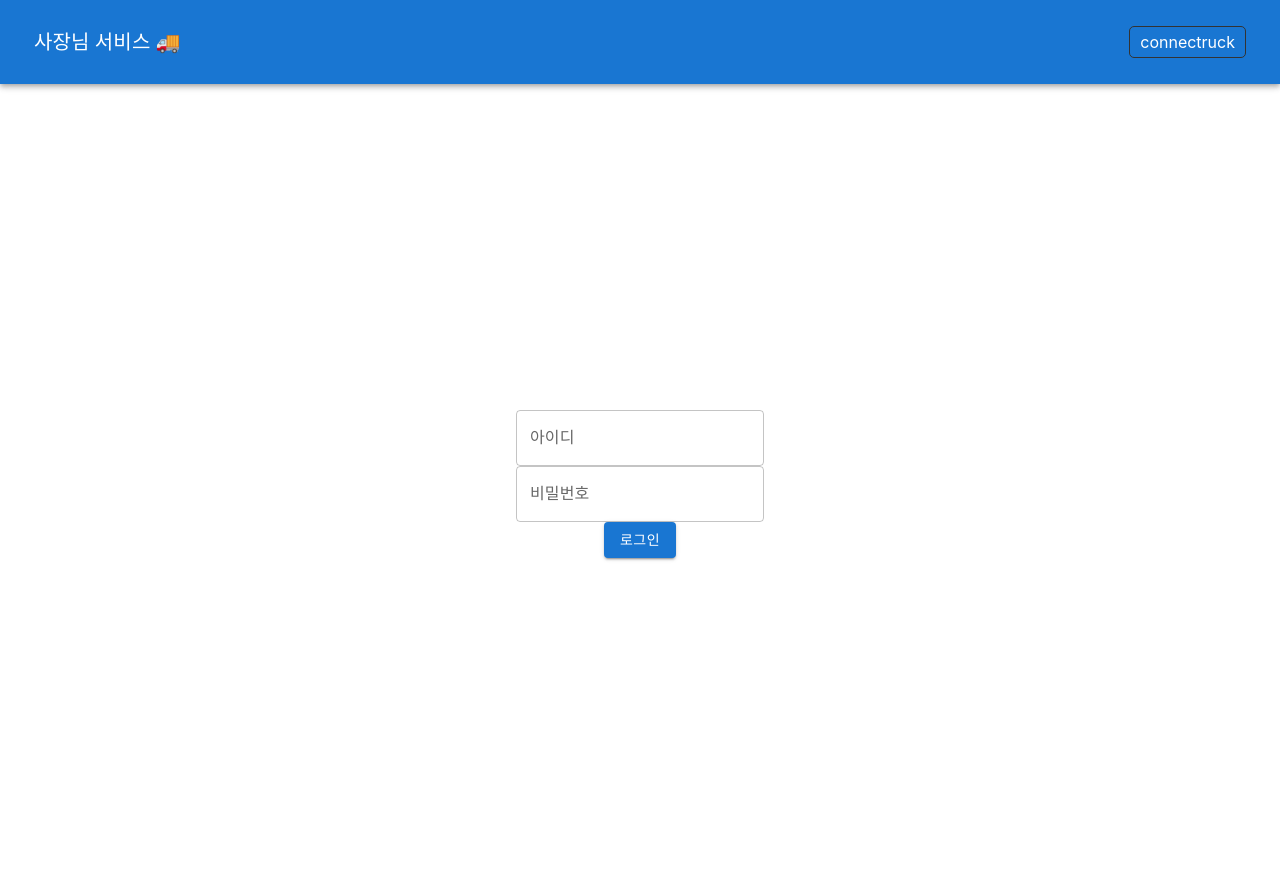
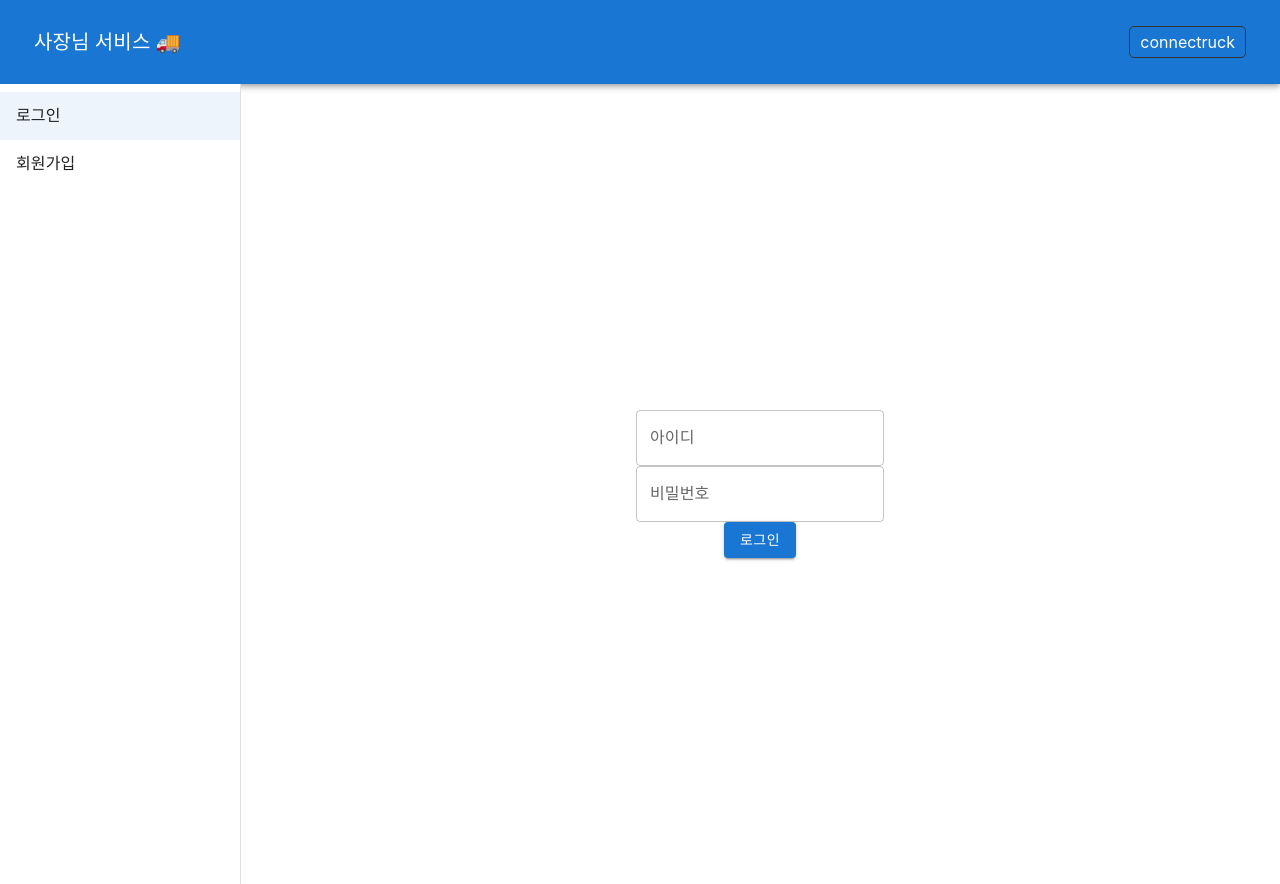
Before and after one commit to YJGwon/connectruck, a React (Create React App) app in the folder frontend/: page /owners/signin in a window 1280 px wide. Built offline with nearby package versions, Linux system fonts and the light colour scheme.

Commit message:
feat(ui-owners): 로그인 페이지에 sidebar 추가

```diff
--- a/frontend/src/component/sidebar/SideBar.jsx
+++ b/frontend/src/component/sidebar/SideBar.jsx
@@ -23,7 +23,10 @@ export default function SideBar(props) {
                 <List>
                     {
                         buttons.map((button, index) => (
-                            <ListItemButton key={index} href={button.link}>
+                            <ListItemButton
+                                key={index}
+                                href={button.link}
+                                selected={button.selected}>
                                 <ListItemText primary={button.name}/>
                             </ListItemButton>
                         ))
--- /dev/null
+++ b/frontend/src/page/owners/login/OwnersLogin.css
@@ -0,0 +1,4 @@
+.content {
+    flex-grow: 1;
+    display: flex;
+}
--- /dev/null
+++ b/frontend/src/page/owners/login/OwnersLogin.jsx
@@ -0,0 +1,30 @@
+import React from "react";
+import './OwnersLogin.css';
+
+import SideBar from "../../../component/sidebar/SideBar";
+import LoginForm from "../../../component/loginform/LoginForm";
+
+export default function OwnersLogin() {
+    // sidebar props
+    const buttons = [
+        {
+            link: '/owners/signin',
+            name: '로그인',
+            selected: true
+        },
+        {
+            link: '/owners/signup',
+            name: '회원가입'
+        }
+    ];
+
+
+    return (
+        <>
+            <SideBar buttons={buttons}/>
+            <div className="content">
+                <LoginForm url="/api/owners/signin" />
+            </div>
+        </>
+    );
+}
--- a/frontend/src/page/owners/main/OwnersMain.css
+++ b/frontend/src/page/owners/main/OwnersMain.css
@@ -1,8 +1,3 @@
 .owners-main {
     display: flex;
 }
-
-.content {
-    flex-grow: 1;
-    display: flex;
-}
--- a/frontend/src/page/owners/main/OwnersMain.jsx
+++ b/frontend/src/page/owners/main/OwnersMain.jsx
@@ -3,8 +3,8 @@ import './OwnersMain.css';
 
 import TopBar from '../../../component/topbar/TopBar';
 
-import { Routes, Route, useNavigate } from 'react-router-dom';
-import LoginForm from '../../../component/loginform/LoginForm';
+import { Routes, Route, useNavigate, useLocation } from 'react-router-dom';
+import OwnersLogin from '../login/OwnersLogin';
 
 export default function OwnersMain() {
     // topbar props
@@ -19,23 +19,27 @@ export default function OwnersMain() {
 
     // 로그인 안했을 때 로그인 페이지로 redirect
     const navigate = useNavigate();
+    const location = useLocation();
+
     useEffect(() => {
         const accessToken = localStorage.getItem('accessToken');
-        if (!accessToken) {
+        const currentPath = location.pathname;
+
+        if (!accessToken && currentPath !== '/owners/signup') {
+            // Redirect to '/login' if access token doesn't exist and current path is not
+            // '/signup'
             navigate('/owners/signin');
         }
-    }, [navigate]);
+    }, [navigate, location.pathname]);
 
     return (
         <>
             <TopBar title={title} home={home} buttons = {buttons} />
             <div className='owners-main'>
-                <div className="content">
-                    <Routes>
-                        <Route exact='exact' path='/' element="사장님 페이지"/>
-                        <Route path='/signin' element={<LoginForm url = '/api/owners/signin' />}/>
-                    </Routes>
-                </div>
+                <Routes>
+                    <Route exact='exact' path='/' element="사장님 페이지"/>
+                    <Route path='/signin' element={<OwnersLogin />}/>
+                </Routes>
             </div>
         </>
     );
```
